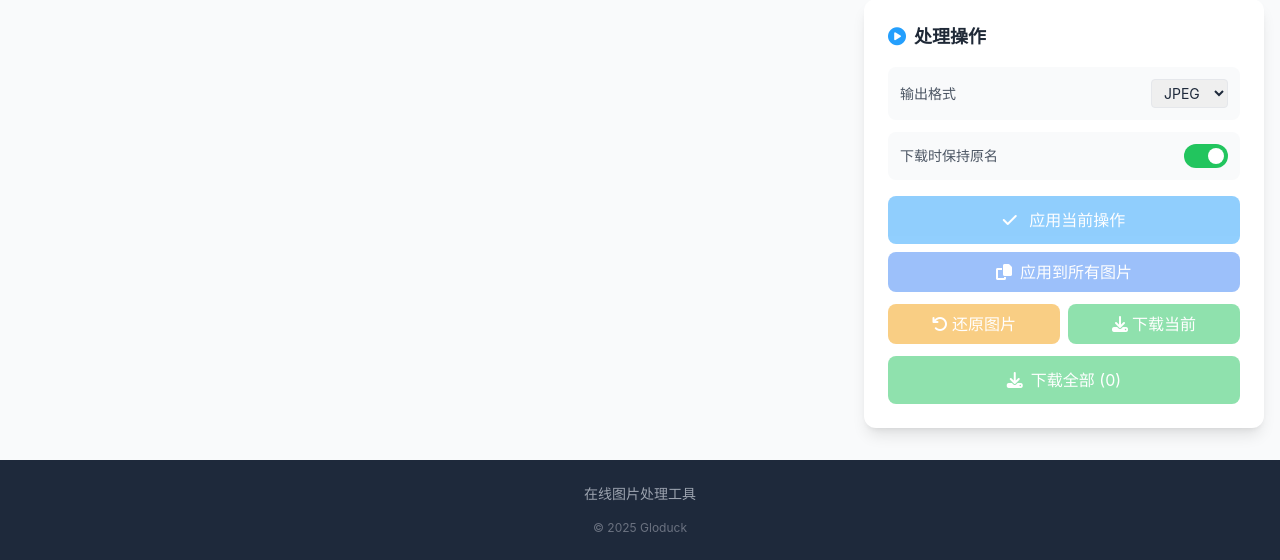
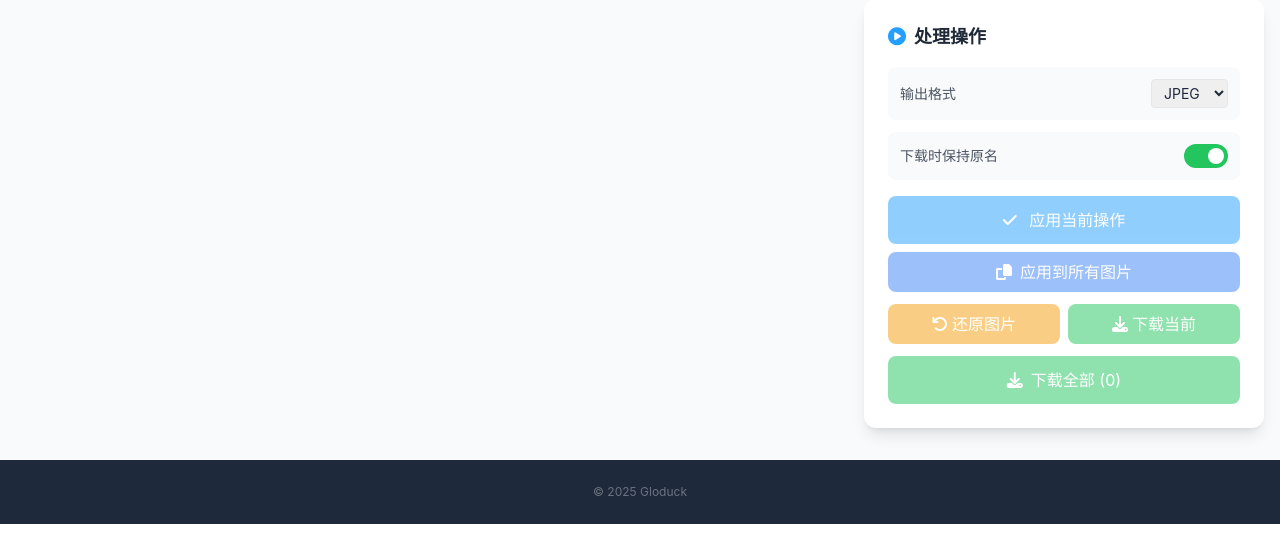
Before and after one commit to Gloduck/SimpleServer, a web app: page /imageEditor/index.html in a window 1280 px wide. Shown: the part 527-1087 px from the top of the page. After the commit the page ends 1051 px from the top, so only its background shows below. Run offline with its HTML, style and script files only (its server is not run), Linux system fonts and the light colour scheme; data that the repository does not hold is empty; some libraries are stand-ins or nearby versions.

Commit message:
other: 去除页脚描述

```diff
--- a/src/main/resources/static/imageEditor/index.html
+++ b/src/main/resources/static/imageEditor/index.html
@@ -284,7 +284,7 @@
                 </div>
             </main>
 
-            <common-footer description="在线图片处理工具" copyright="© 2025 Gloduck"></common-footer>
+            <common-footer copyright="© 2025 Gloduck"></common-footer>
         </div>
     </div>
 
```
